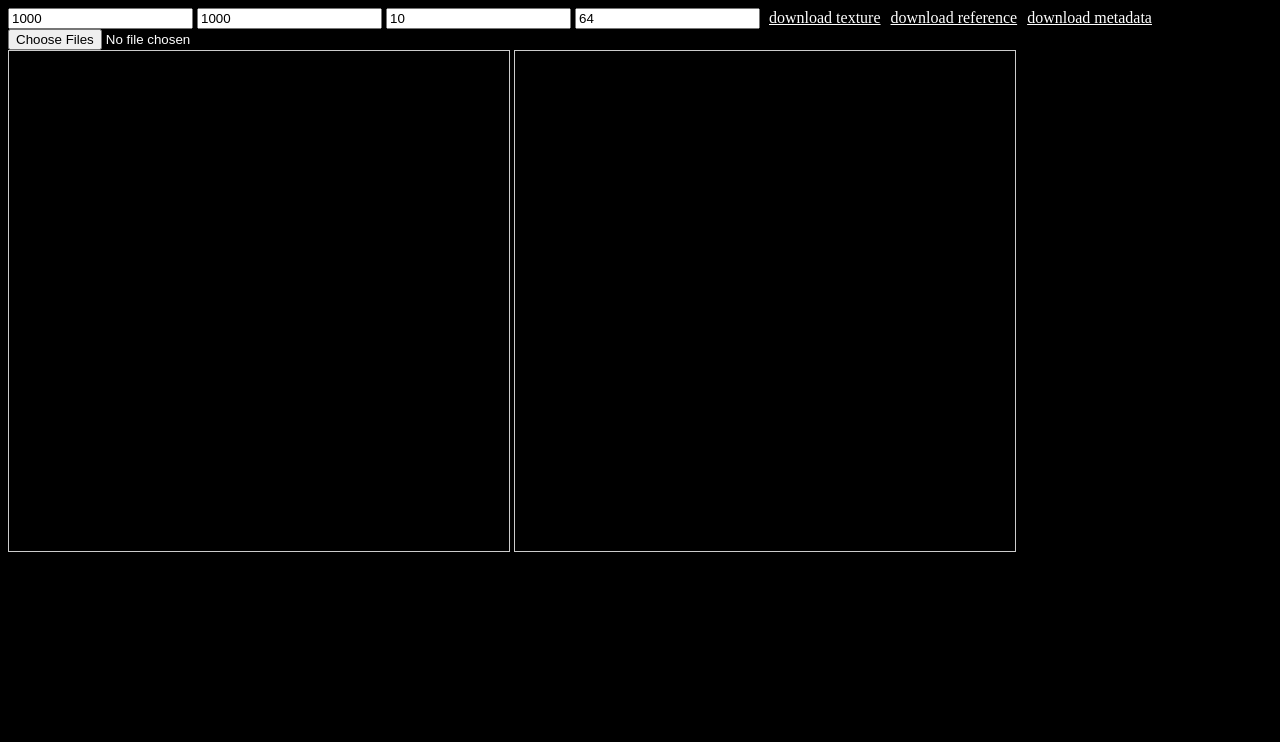
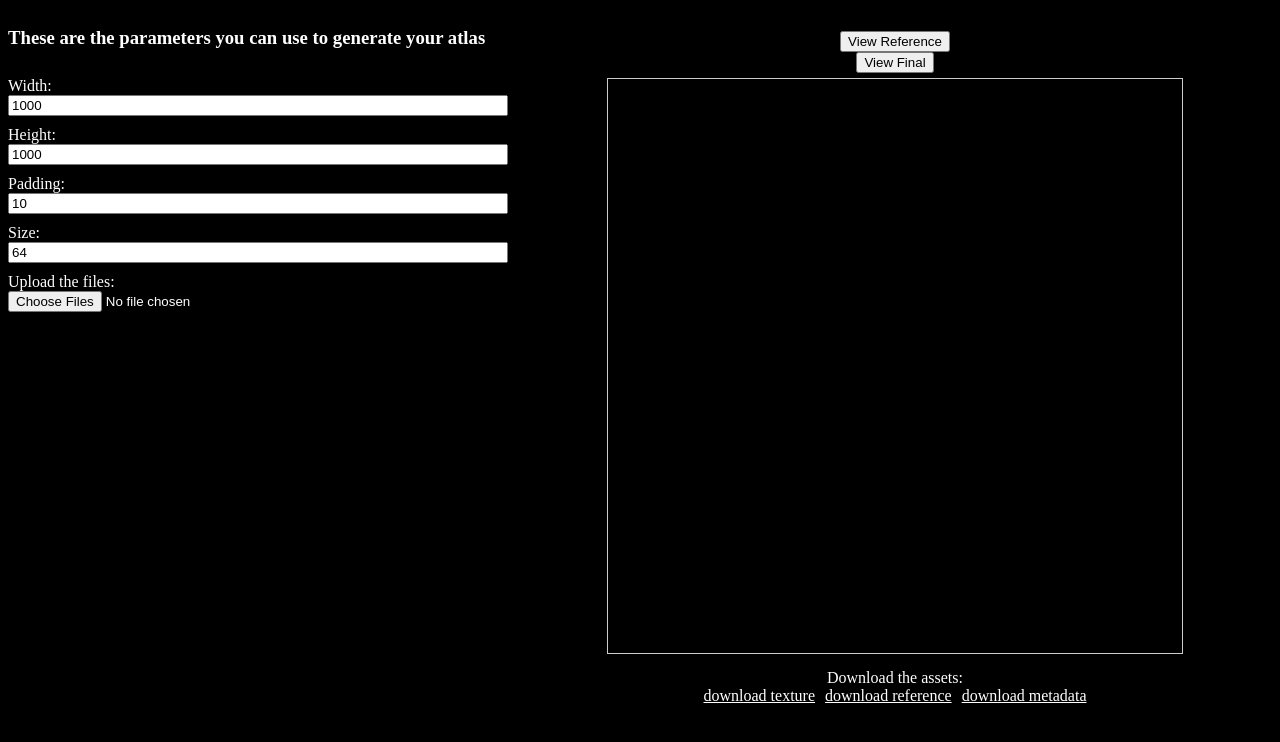
Before and after one commit to Thiago099/texture-atlas-generator, a Svelte app: page / in a window 1280 px wide. Shown: the top 742 px of the page. Built offline with nearby package versions, Linux system fonts and the light colour scheme.

Commit message:
updated the layout

```diff
--- a/src/App.svelte
+++ b/src/App.svelte
@@ -7,6 +7,8 @@ let width =  $state(1000),
     height = $state(1000),
     padding = $state(10),
     size = $state(64);
+
+let view = "reference"
 
 function Update(){
   Render(
@@ -28,19 +30,60 @@ onMount(() => {
 </script>
 
 <main>
-<input type="text" bind:value={width}>
-<input type="text" bind:value={height}>
-<input type="text" bind:value={padding}>
-<input type="text" bind:value={size}>
-<div id="links"></div>
-<input bind:this={fileInput} type="file" id="fileInput" accept="image/*" multiple>
-<div>
-  <canvas bind:this={textureCanvas}></canvas>
-  <canvas bind:this={referenceCanvas}></canvas>
-</div>
+  <div class="grid-container">
+    <div class="sidebar">
+      <h3>These are the parameters you can use to generate your atlas</h3>
+      <label for="width-input">Width:</label>
+      <input id="width-input" type="text" bind:value={width}>
+      <label for="height-input">Height:</label>
+      <input id="height-input" type="text" bind:value={height}>
+      <label for="padding-input">Padding:</label>
+      <input id="padding-input" type="text" bind:value={padding}>
+      <label for="size-input">Size:</label>
+      <input id="size-input"type="text" bind:value={size}>
+      <label for="fileInput">Upload the files:</label>
+      <input bind:this={fileInput} type="file" id="fileInput" accept="image/*" multiple name="heel">
+    </div>
+    <div class="content">
+        <button onclick={()=>view="reference"}>View Reference</button>
+        <button onclick={()=>view="final"}>View Final</button>
+        <canvas style="display: {view == "reference"?"none":"block"};"  bind:this={textureCanvas}></canvas>
+        <canvas style="display: {view == "final"?"none":"block"};"   bind:this={referenceCanvas}></canvas>
+      <label for="fileInput">Download the assets:</label>
+      <div id="links"></div>
+    </div>
+  </div>
 
 </main>
 
 <style>
+.grid-container {
+    display: grid;
+    grid-template-areas:"sidebar content";
+    grid-template-columns:500px 1fr;
+    grid-template-rows: 90vh;
+    gap: 10px;
+}
+.sidebar {
+    grid-area: sidebar;
+    display: flex;
+    flex-direction: column;
+}
 
+label{
+  margin-top: 10px;
+}
+
+.content {
+    grid-area: content;
+    display: flex;
+    justify-content: center;
+    align-items: center;
+    flex-direction: column;
+}
+canvas{
+  border: 1px solid #ccc;
+  height: 80%;
+  margin: 5px;
+}
 </style>
--- a/src/app.css
+++ b/src/app.css
@@ -2,11 +2,10 @@ body{
   background-color: black;
   color: white;
 }
-canvas{
-  border: 1px solid #ccc;
-  width: 500px;
+
+*{
+  box-sizing: border-box;
 }
-
 a{
   color: white;
   padding: 5px;
--- a/src/lib.js
+++ b/src/lib.js
@@ -59,8 +59,8 @@ function loadImage(file) {
     });
 }
 
-function drawIndexText(ctx, x, y,uvs){
-    ctx.font = '20px sans-serif';
+function drawIndexText(ctx, x, y,uvs, size){
+    ctx.font = (size/3)+'px sans-serif';
     const textString = uvs.length
     const textWidth = ctx.measureText(textString ).width;
     ctx.fillStyle = "#000000";
@@ -87,12 +87,14 @@ function createObjectDownloadLink(content, fileName, text){
     link.href = window.URL.createObjectURL(blob);
     link.innerHTML = text
     document.getElementById("links").appendChild(link)
-}
+}3212
 function renderImages(images, width, height, pad, size, textureCanvas, referenceCanvas){
     let x = pad
     let y = pad
     const ctx = textureCanvas.getContext("2d");
     const ctx2 = referenceCanvas.getContext("2d");
+    ctx.clearRect(0,0,width,height)
+    ctx2.clearRect(0,0,width,height)
     const uvs = []
 
     for(let i = 0; i < images.length;i++){
@@ -103,7 +105,7 @@ function renderImages(images, width, height, pad, size, textureCanvas, reference
         ctx.drawImage(images[i], offsetX, offsetY, drawWidth, drawHeight);
         ctx2.drawImage(images[i], offsetX, offsetY, drawWidth, drawHeight);
 
-        drawIndexText(ctx2, x, y, uvs)
+        drawIndexText(ctx2, x, y, uvs, size)
 
         uvs.push({
             u1: x / width,
```
